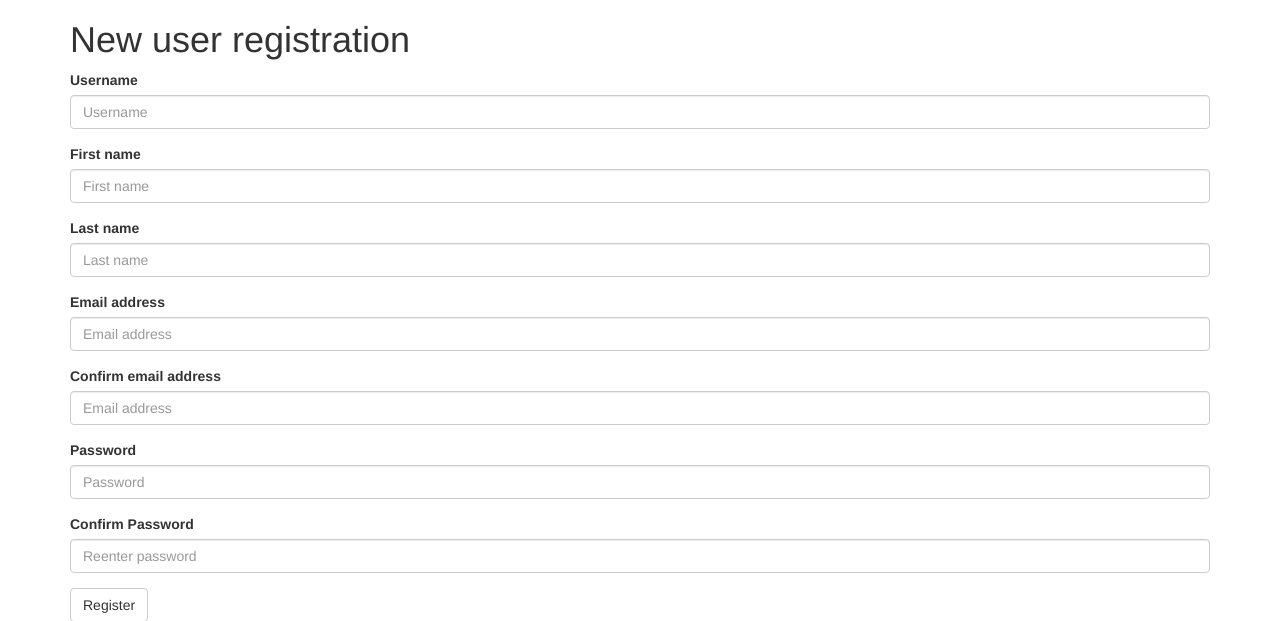
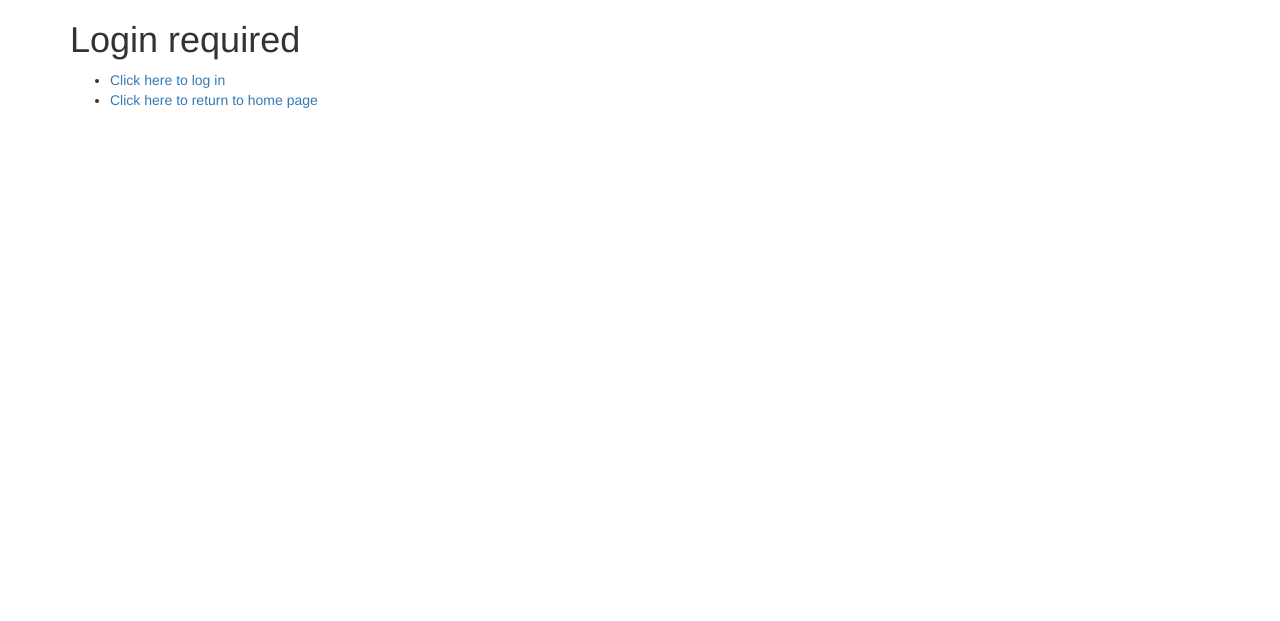
Before and after one commit to doglitbug/sssm, a PHP site: page /user/new.php in a window 1280 px wide. Shown: the top 621 px of the page. Run offline with PHP 8.4, Linux system fonts and the light colour scheme; a stand-in replaces the project's code that opens the database connection; some libraries are stand-ins or nearby versions.

Commit message:
Added check for log in required on pages

```diff
--- a/public/scripts/header.php
+++ b/public/scripts/header.php
@@ -34,3 +34,16 @@ require_once('connectvars.php');
 	</head>
 	<body>
 		<div class="container">
+
+<?php
+//Check if login is required and not logged in
+if (isset($login) && $login == true && !isset($_SESSION['username'])){
+	echo "<h1>Login required</h1>\n";
+	echo "<ul>\n";
+	echo "<li><a href='../user/login.php'>Click here to log in</a></li>\n";
+	echo "<li><a href='../index.php'>Click here to return to home page</a></li>\n";
+	echo "</ul>\n";
+	require_once('footer.php');
+	die();
+}
+?>
--- a/public/user/new.php
+++ b/public/user/new.php
@@ -1,5 +1,6 @@
 <?php
 $title = "New user registration";
+$login = true;
 require_once('../scripts/header.php');
 
 //Connect to database
```
